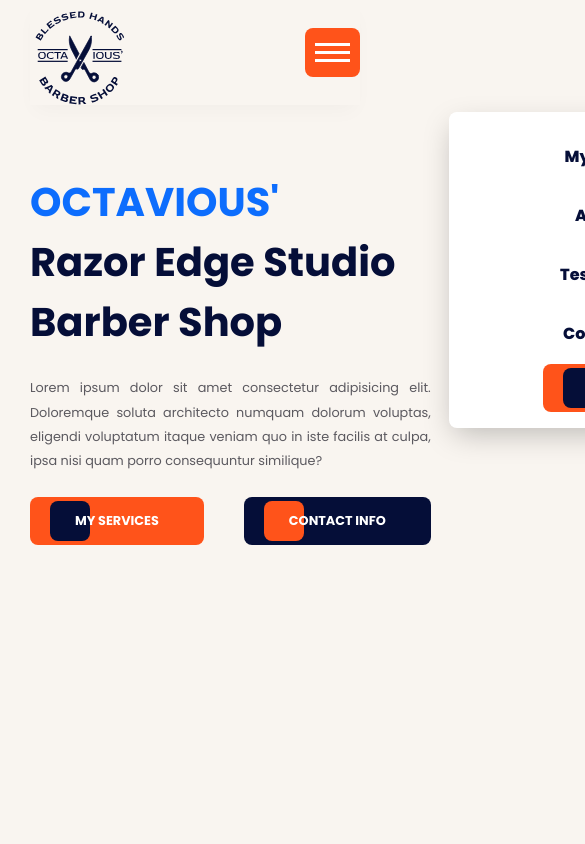
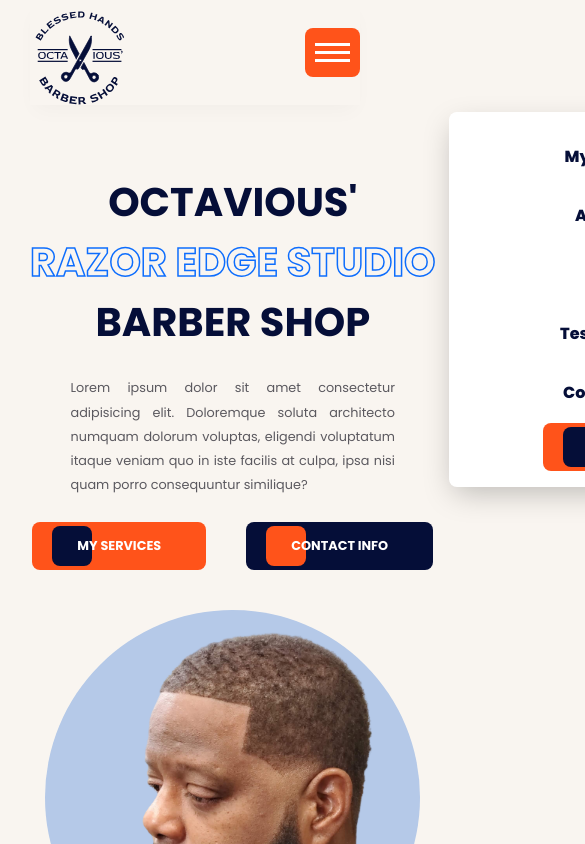
Before and after one commit to ChristianWare/Blessed-Hands, a Next.js app: page / in a window 390 px wide. Shown: the top 844 px of the page, 585 px wide, since content can reach past the window. Built offline with nearby package versions, Linux system fonts and the light colour scheme.

Commit message:
Hero Heading Outline Text

```diff
--- a/components/Homearea.js
+++ b/components/Homearea.js
@@ -27,7 +27,7 @@ function Homearea() {
           </div>
         </div>
         <div className={styles.image}>
-          <Image src={WorkImage} alt='Work Image' width={400} height={400} className={styles.test} />
+          <Image src={WorkImage} alt='Work Image' width={375} height={375} className={styles.test} />
         </div>
       </div>
     </div>
--- a/components/Navbar.js
+++ b/components/Navbar.js
@@ -43,6 +43,11 @@ function Navbar() {
           </li>
           <li className={styles.navItem}>
             <Link href='/'>
+              <a onClick={openMenu}>Photos</a>
+            </Link>
+          </li>
+          <li className={styles.navItem}>
+            <Link href='/'>
               <a onClick={openMenu}>Testimonials</a>
             </Link>
           </li>
--- /dev/null
+++ b/components/Services.js
@@ -0,0 +1,13 @@
+import styles from "../styles/Services.module.css";
+import Title from "./Title";
+
+function Services() {
+  return (
+    <div>
+      <Title value='My Services' />
+      <h1>What I Offer</h1>
+    </div>
+  );
+}
+
+export default Services;
--- a/pages/index.js
+++ b/pages/index.js
@@ -1,7 +1,8 @@
 import Head from "next/head";
+import Navbar from "../components/Navbar";
+import Homearea from "../components/Homearea";
+import Services from "../components/Services";
 import About from "../components/About";
-import Homearea from "../components/Homearea";
-import Navbar from "../components/Navbar";
 import styles from "../styles/Home.module.css";
 
 export default function Home() {
@@ -14,6 +15,7 @@ export default function Home() {
       </Head>
       <Navbar />
       <Homearea />
+      <Services />
       <About />
     </div>
   );
--- a/styles/Homearea.module.css
+++ b/styles/Homearea.module.css
@@ -1,8 +1,7 @@
 .homeContainer {
     height: 100vh;
     margin-top: 5rem;
-    margin-bottom: 5rem;
-    /* background-color: antiquewhite; */
+    margin-bottom: 10rem;
 }
 
 .container {
@@ -12,21 +11,24 @@
 
 .content {
     margin-top: 3.4rem;
-    /* margin-right: 3rem; */
-    /* width: 80%; */
+    /* width: 50%; */
 }
 
 .content h1 {
     font-size: 5rem;
+    text-transform: uppercase;
 }
 
 .name{
-    color: var(--blueCrayola);
+    color: var(--oxfordBlue);
     text-transform: uppercase;
 }
 
 .comapnyName {
     white-space: nowrap;
+    color: transparent;
+    -webkit-text-stroke-width: 1.5px;
+    -webkit-text-stroke-color: var(--blueCrayola);
 }
 
 .description {
@@ -46,13 +48,41 @@
 
 
 .image {
+    /* width: 70%; */
     min-height: 35rem;
     min-width: 35rem;
-    padding-left: 8rem;
+    display: flex;
+    align-items: center;
+    justify-content: center;
 }
 
 .test {
-    /* border: 10px solid var(--blueCrayola); */
     border-radius: 50%;
     background-color: var(--blueCrayola2);
 }
+
+@media screen and (max-width: 940px) {
+    .container {
+        display: grid;
+        grid-template-columns: 1fr;
+    }
+
+    .image {
+        padding-top: 5rem;
+    }
+
+    .content {
+        display: flex;
+        flex-direction: column;
+        align-items: center;
+        justify-content: center;
+    }
+
+    .content h1 {
+        text-align: center;
+    }
+
+    .description {
+        width: 80%;
+    }
+}
--- a/styles/Navbar.module.css
+++ b/styles/Navbar.module.css
@@ -28,13 +28,13 @@
 }
 
 .navItem {
-    margin-left: 3rem;
+    margin-left: 2rem;
 }
 
 .navItem a {
     display: inline-block;
     padding-bottom: 0.25rem;
-    font-size: 1.6rem;
+    font-size: 1.5rem;
     font-weight: bold;
     position: relative;
     transition: none;
@@ -76,13 +76,19 @@
     background-color: white;
 }
 
+@media screen and (max-width: 900px) {
+    .navItem {
+        margin-left: .5rem;
+    }
+}
+
 @media screen and (max-width: 935px) {
     .navItem {
         margin-left: 1.5rem;
     }
 }
 
-@media screen and (max-width: 850px) {
+@media screen and (max-width: 940px) {
     .navMenu {
         position: fixed;
         top: 14rem;
```
Also changed, not shown: styles/Services.module.css (added).
